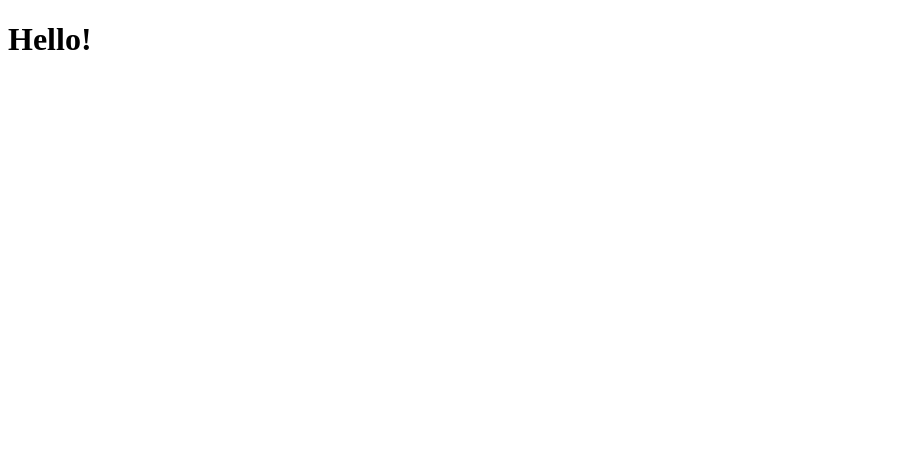
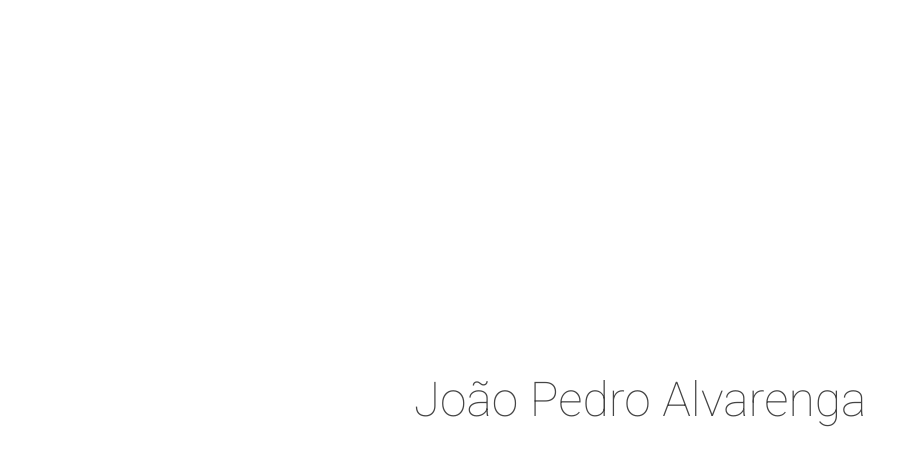
Before and after one commit to joaopedroaa/joaopedroaats.github.io, a plain HTML site: page index.html in a window 1280 px wide. Shown: the whole page, without its empty margins (0-918 px from the left). Drawn offline with Linux system fonts and the light colour scheme.

Commit message:
Add name and center text

```diff
--- a/index.html
+++ b/index.html
@@ -1,15 +1,44 @@
 <!DOCTYPE html>
-<html lang="en">
+<html lang="pt-br">
 
 <head>
   <meta charset="UTF-8">
   <meta name="viewport" content="width=device-width, initial-scale=1.0">
   <meta http-equiv="X-UA-Compatible" content="ie=edge">
-  <title>Pedro Alvarenga</title>
+  <link href="https://fonts.googleapis.com/css?family=Roboto:100&display=swap" rel="stylesheet">
+  <link rel="stylesheet" href="reset.css">
+  <title>JPA</title>
 </head>
+<style>
+  body {
+    font-family: 'Roboto', sans-serif;
+  }
+
+  a {
+    text-decoration: none;
+    color: #454545;
+  }
+
+  .container {
+    height: 100vh;
+    display: flex;
+    align-items: center;
+    justify-content: center;
+    color: #454545;
+  }
+
+  .name {
+    font-weight: 100;
+    font-size: 3rem;
+  }
+</style>
 
 <body>
-  <h1>Hello!</h1>
+  <div class="container">
+    <a href="https://github.com/pedroalva" target="_blank">
+      <h1 class="name">João Pedro Alvarenga</h1>
+    </a>
+  </div>
 </body>
 
 </html>
--- /dev/null
+++ b/reset.css
@@ -0,0 +1,48 @@
+/* http://meyerweb.com/eric/tools/css/reset/
+   v2.0 | 20110126
+   License: none (public domain)
+*/
+
+html, body, div, span, applet, object, iframe,
+h1, h2, h3, h4, h5, h6, p, blockquote, pre,
+a, abbr, acronym, address, big, cite, code,
+del, dfn, em, img, ins, kbd, q, s, samp,
+small, strike, strong, sub, sup, tt, var,
+b, u, i, center,
+dl, dt, dd, ol, ul, li,
+fieldset, form, label, legend,
+table, caption, tbody, tfoot, thead, tr, th, td,
+article, aside, canvas, details, embed,
+figure, figcaption, footer, header, hgroup,
+menu, nav, output, ruby, section, summary,
+time, mark, audio, video {
+	margin: 0;
+	padding: 0;
+	border: 0;
+	font-size: 100%;
+	font: inherit;
+	vertical-align: baseline;
+}
+/* HTML5 display-role reset for older browsers */
+article, aside, details, figcaption, figure,
+footer, header, hgroup, menu, nav, section {
+	display: block;
+}
+body {
+	line-height: 1;
+}
+ol, ul {
+	list-style: none;
+}
+blockquote, q {
+	quotes: none;
+}
+blockquote:before, blockquote:after,
+q:before, q:after {
+	content: '';
+	content: none;
+}
+table {
+	border-collapse: collapse;
+	border-spacing: 0;
+}
```
Also changed, not shown: 2 other files.
